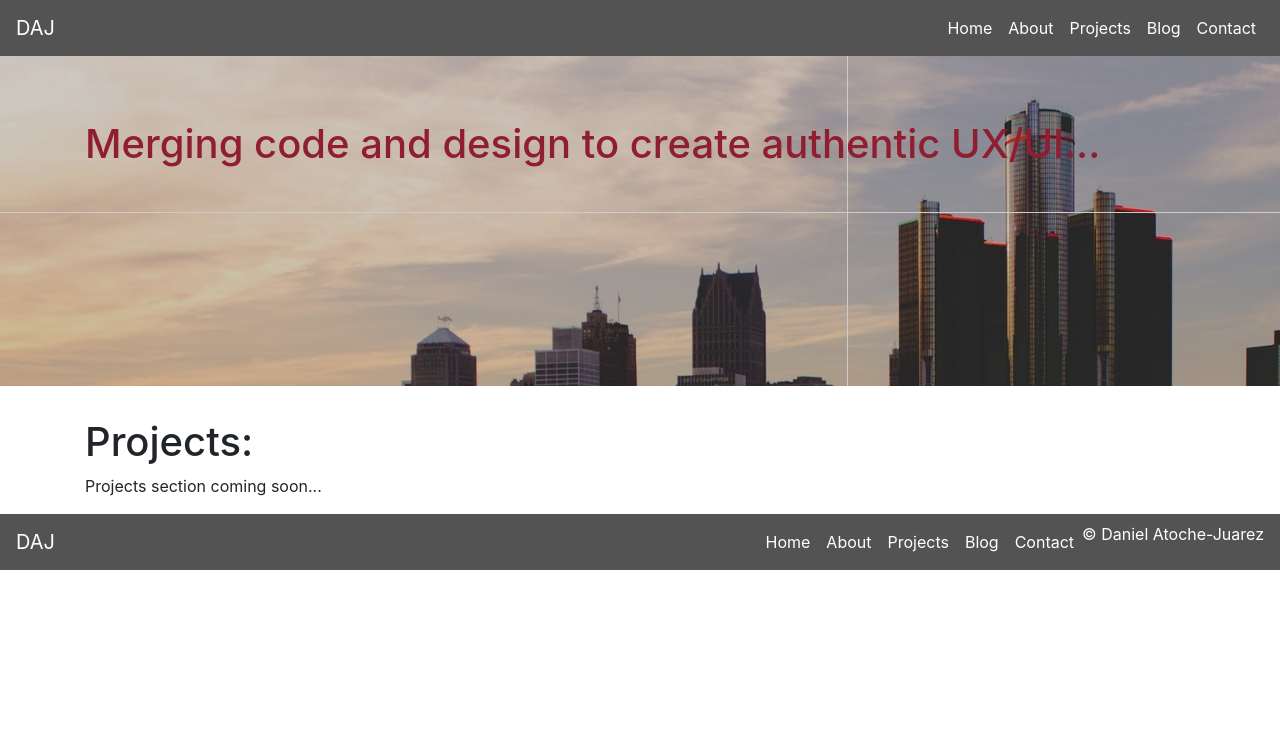
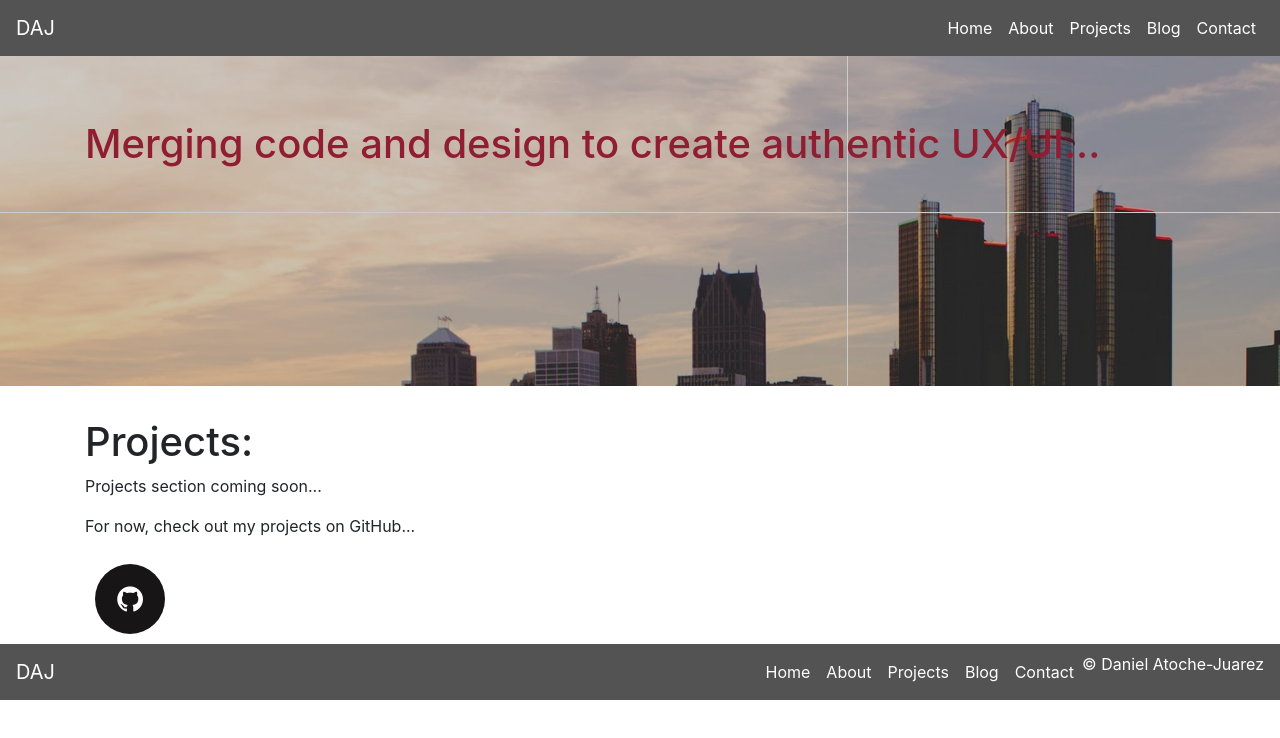
Before and after one commit to datoche-juarez/personal-site, a React (Create React App) app: page /projects in a window 1280 px wide. Shown: the top 738 px of the page. Built offline with nearby package versions, Linux system fonts and the light colour scheme.

Commit message:
Updated projects to include github icon/link...

```diff
--- a/src/Projects.jsx
+++ b/src/Projects.jsx
@@ -6,5 +6,9 @@
     <p>
         Projects section coming soon...
     </p>
+    <p>
+      For now, check out my projects on GitHub...
+    </p>
+    <a href="#" class="fa fa-github"></a>
   </div>
 );
```
